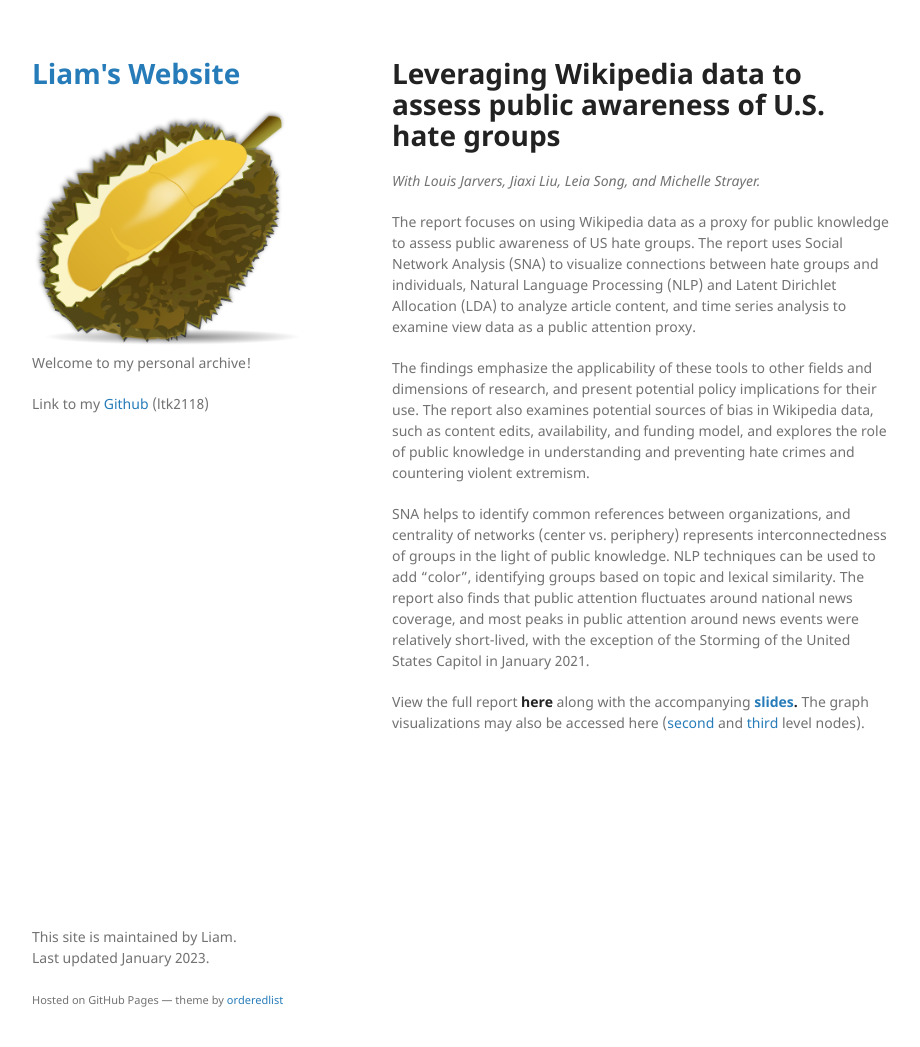
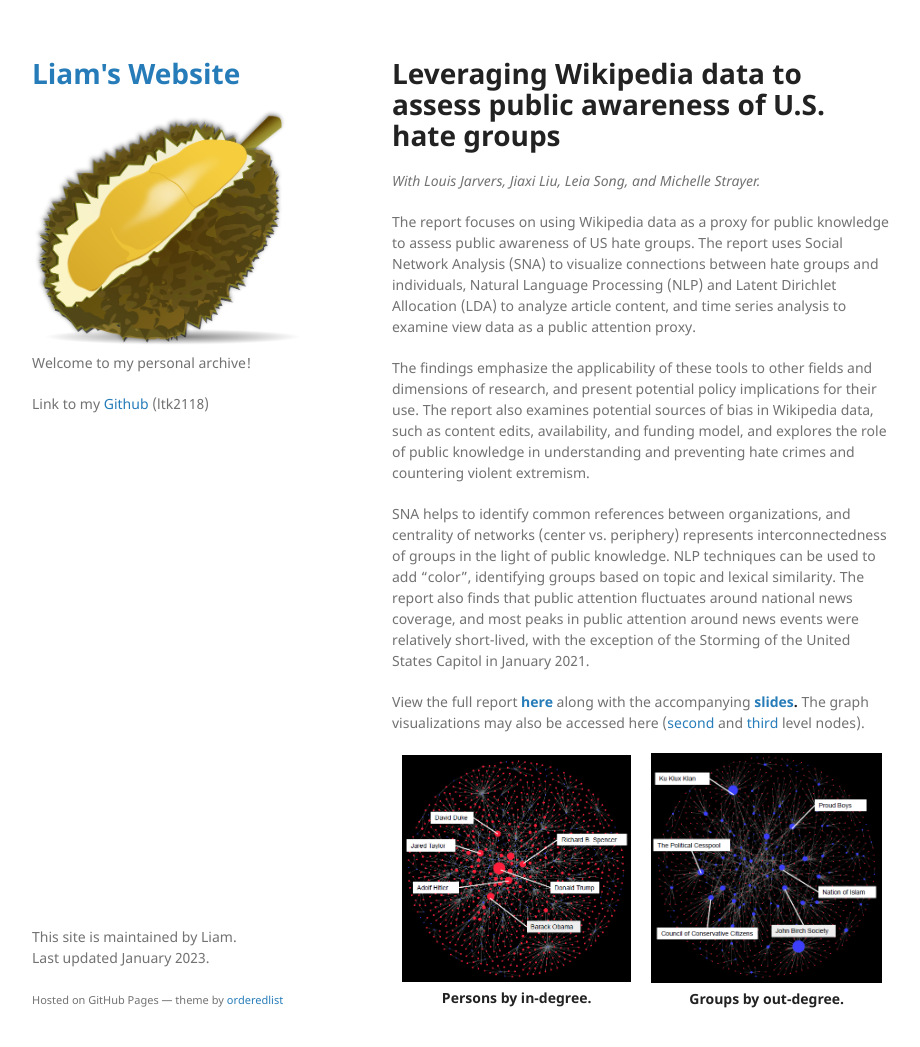
Before and after one commit to liamtk/liamtk.github.io, a Jekyll site: the page built from pages/wikihate.md, in a window 1280 px wide and 1079 px high. Shown: the top 1047 px of the window, without its empty margins (178-1098 px from the left). Built offline with Jekyll 4.4.1, drawn with Linux system fonts in a browser that asks for light colours; our own code applies the rules of GitHub Pages for plain Markdown files.

Commit message:
update wikihate.md;

```diff
--- a/pages/wikihate.md
+++ b/pages/wikihate.md
@@ -8,4 +8,15 @@
 
 SNA helps to identify common references between organizations, and centrality of networks (center vs. periphery) represents interconnectedness of groups in the light of public knowledge. NLP techniques can be used to add "color", identifying groups based on topic and lexical similarity. The report also finds that public attention fluctuates around national news coverage, and most peaks in public attention around news events were relatively short-lived, with the exception of the Storming of the United States Capitol in January 2021.
 
-View the full report [**here**](pages-assets/wikihate/JKLSS-report.pdf) along with the accompanying **[slides](pages-assets/wikihate/JKLSS-slides.pdf).** The graph visualizations may also be accessed here ([second](https://bit.ly/3g4HJjP) and [third](https://bit.ly/3uNzVXH) level nodes).
+View the full report **[here](pages-assets/wikihate/JKLSS-report.pdf)** along with the accompanying **[slides](pages-assets/wikihate/JKLSS-slides.pdf).** The graph visualizations may also be accessed here ([second](https://bit.ly/3g4HJjP) and [third](https://bit.ly/3uNzVXH) level nodes).
+
+<div style="display: flex; justify-content: center; align-items: center;">
+  <div style="margin: 0 10px;">
+    <img src="pages-assets/img/snaplot.png">
+    <p style="text-align:center"><strong>Persons by in-degree.</strong></p>
+  </div>
+  <div style="margin: 0 10px;">
+    <img src="pages-assets/img/snaplot2.png">
+    <p style="text-align:center"><strong>Groups by out-degree.</strong></p>
+  </div>
+</div>
```
